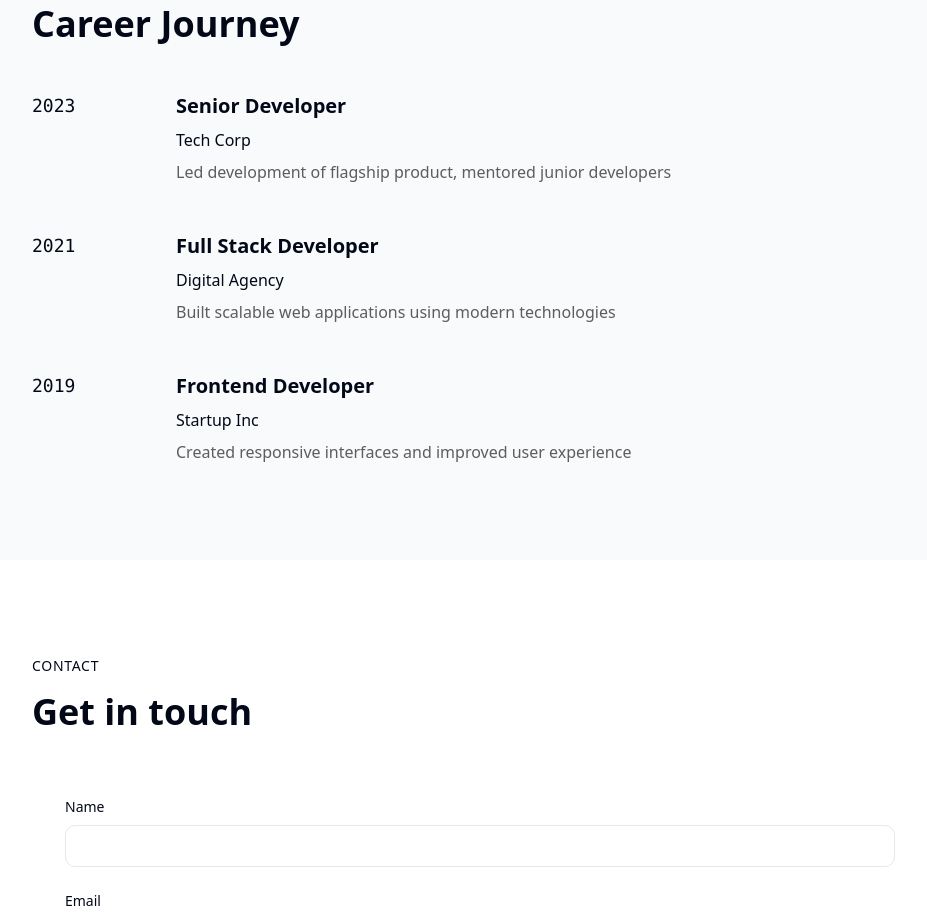
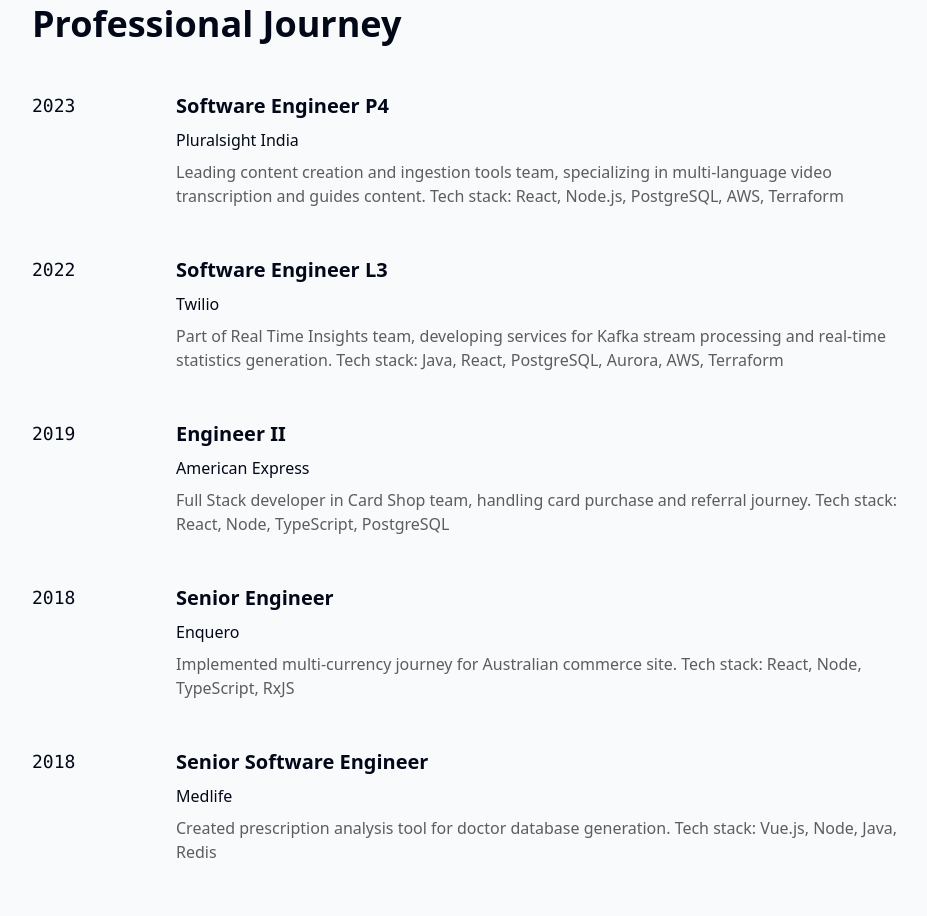
Before and after one commit to VigneshMurugan/VigneshMurugan.github.io, a React (Vite) app: page / in a window 1280 px wide. Shown: the part 1320-2236 px from the top of the page, without its empty margins (160-1087 px from the left). Built offline with nearby package versions, Linux system fonts and the light colour scheme.

Commit message:
Add professional experience section
This commit adds a new section to the portfolio to display the author's professional experience, including roles, responsibilities, and technologies used.

```diff
--- a/src/components/Experience.tsx
+++ b/src/components/Experience.tsx
@@ -2,21 +2,45 @@
 const experiences = [
   {
     year: "2023",
-    title: "Senior Developer",
-    company: "Tech Corp",
-    description: "Led development of flagship product, mentored junior developers",
+    title: "Software Engineer P4",
+    company: "Pluralsight India",
+    description: "Leading content creation and ingestion tools team, specializing in multi-language video transcription and guides content. Tech stack: React, Node.js, PostgreSQL, AWS, Terraform",
   },
   {
-    year: "2021",
-    title: "Full Stack Developer",
-    company: "Digital Agency",
-    description: "Built scalable web applications using modern technologies",
+    year: "2022",
+    title: "Software Engineer L3",
+    company: "Twilio",
+    description: "Part of Real Time Insights team, developing services for Kafka stream processing and real-time statistics generation. Tech stack: Java, React, PostgreSQL, Aurora, AWS, Terraform",
   },
   {
     year: "2019",
-    title: "Frontend Developer",
-    company: "Startup Inc",
-    description: "Created responsive interfaces and improved user experience",
+    title: "Engineer II",
+    company: "American Express",
+    description: "Full Stack developer in Card Shop team, handling card purchase and referral journey. Tech stack: React, Node, TypeScript, PostgreSQL",
+  },
+  {
+    year: "2018",
+    title: "Senior Engineer",
+    company: "Enquero",
+    description: "Implemented multi-currency journey for Australian commerce site. Tech stack: React, Node, TypeScript, RxJS",
+  },
+  {
+    year: "2018",
+    title: "Senior Software Engineer",
+    company: "Medlife",
+    description: "Created prescription analysis tool for doctor database generation. Tech stack: Vue.js, Node, Java, Redis",
+  },
+  {
+    year: "2015",
+    title: "Technologist",
+    company: "Wipro Digital",
+    description: "Led digitalization initiatives across multiple projects. Tech stack: React, Node, D3.js, Angular, Java",
+  },
+  {
+    year: "2013",
+    title: "Senior Software Engineer",
+    company: "Odessa Technologies",
+    description: "Developed new features for leasing products. Tech stack: C#.NET, LINQ, SQL",
   },
 ];
 
@@ -28,7 +52,7 @@ const Experience = () => {
           <span className="text-secondary-DEFAULT text-sm tracking-wider uppercase mb-4 block">
             Experience
           </span>
-          <h2 className="text-3xl md:text-4xl font-bold mb-12">Career Journey</h2>
+          <h2 className="text-3xl md:text-4xl font-bold mb-12">Professional Journey</h2>
 
           <div className="space-y-12">
             {experiences.map((exp, index) => (
```
